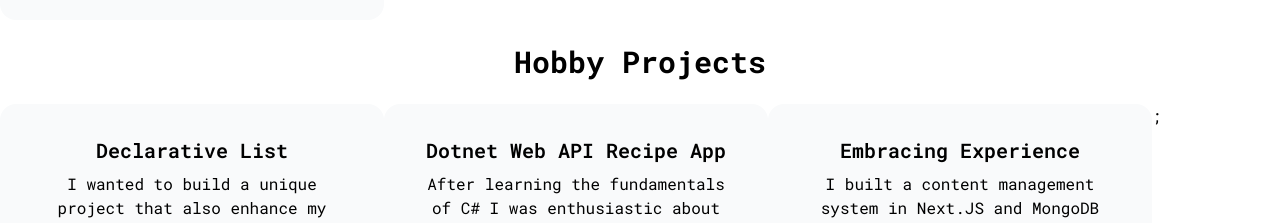
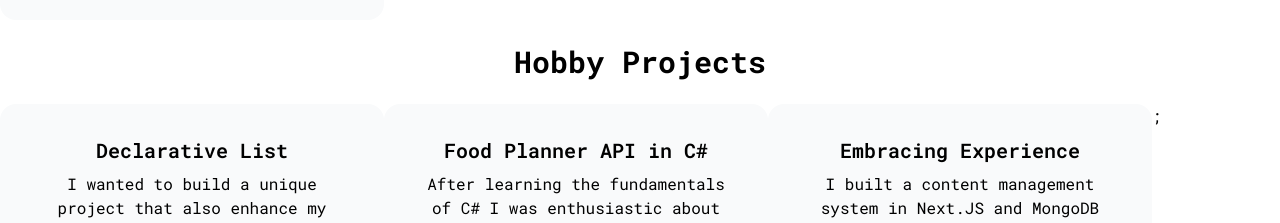
Before and after one commit to EmanuelGustafzon/portfolio, a Next.js app in the folder portfolio/: page / in a window 1280 px wide. Shown: the part 1360-1583 px from the top of the page. Built offline with nearby package versions, Linux system fonts and the light colour scheme.

Commit message:
Update projects.js
Update links

```diff
--- a/portfolio/portfolio-projects/projects.js
+++ b/portfolio/portfolio-projects/projects.js
@@ -3,21 +3,19 @@ export const projects = [
       id: 1,
       title: 'Declarative List',
       content: 'I wanted to build a unique project that also enhance my functional programming skills, building data structures and algorhitms and designing my own package. This is a library for working with linked lists according to functional programming principles.',
-      website: 'https://emanuelgustafzon.github.io/Milestone-project-1-music-lessons',
-      sourceCode: 'https://github.com/EmanuelGustafzon/Milestone-project-1-music-lessons'
+      sourceCode: 'https://github.com/EmanuelGustafzon/declarative-linked-list'
     },
     {
       id: 2,
-      title: 'Dotnet Web API Recipe App',
+      title: 'Food Planner API in C#',
       content: 'After learning the fundamentals of C# I was enthusiastic about dotnet, Azure, SQL Server and Entity Framework and I built this project where users can add and manage Recipes, create a shopping list and populate the items from a recipe directly to the shopping list.',
-      website: 'https://emanuelgustafzon.github.io/Milestone-project-2-Quiz/',
-      sourceCode: 'https://github.com/EmanuelGustafzon/Milestone-project-2-Quiz',
+      sourceCode: 'https://github.com/EmanuelGustafzon/FoodPlannerAPI',
     },
     {
       id: 3,
       title: 'Embracing Experience',
       content: 'I built a content management system in Next.JS and MongoDB where I can login and manage blog posts with images, videos and text and even a quiz and google maps',
-      website: 'https://escape-the-building.herokuapp.com/',
-      sourceCode: 'https://github.com/EmanuelGustafzon/escape-the-building',
+      website: 'https://embracingexperiences.com/',
+      sourceCode: 'https://github.com/EmanuelGustafzon/embracing-experiences',
     },
   ]
```
